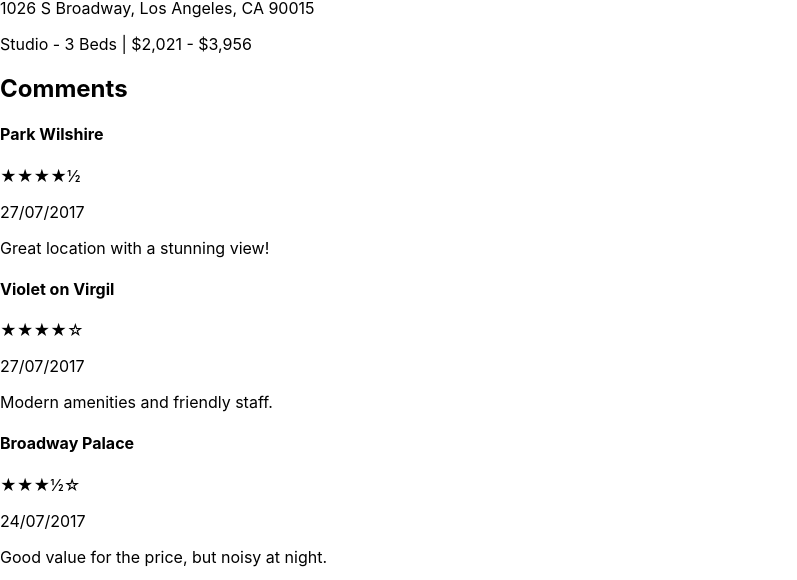
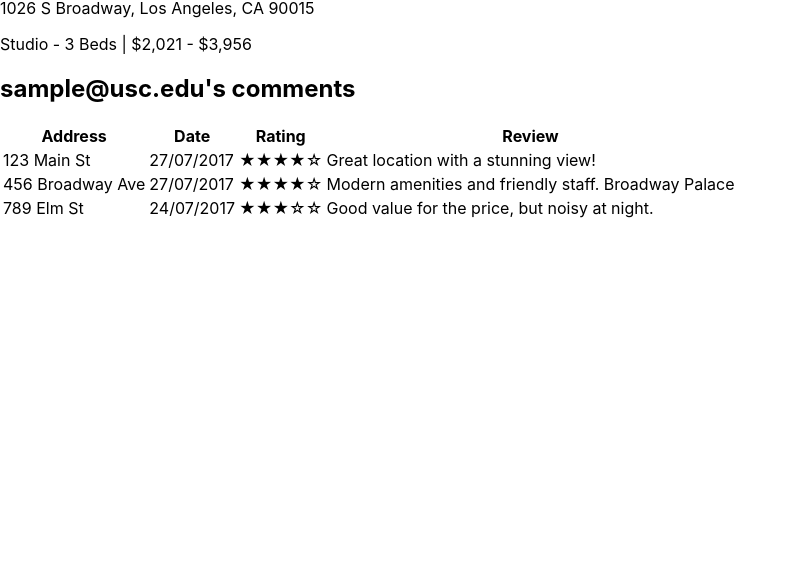
Before and after one commit to TrojanHousing/Frontend, a React (Create React App) app in the folder trojan-housing/: page /UserProfile in a window 1280 px wide. Shown: the part 1786-2366 px from the top of the page, without its empty margins (0-797 px from the left). After the commit the page ends 2007 px from the top, so only its background shows below. Built offline with nearby package versions, Linux system fonts and the light colour scheme.

Commit message:
UserProfile houses Comment

```diff
--- a/trojan-housing/src/UserProfile.js
+++ b/trojan-housing/src/UserProfile.js
@@ -1,5 +1,5 @@
 import React from 'react';
-
+import Comments from './Comment';
 
 // Sample properties data
 const properties = [
@@ -23,42 +23,6 @@ const properties = [
   }
 ];
 
-// Sample comments data with ratings
-const comments = [
-  {
-    property: 'Park Wilshire',
-    date: '27/07/2017',
-    rating: 4.5,
-    review: 'Great location with a stunning view!'
-  },
-  {
-    property: 'Violet on Virgil',
-    date: '27/07/2017',
-    rating: 4.0,
-    review: 'Modern amenities and friendly staff.'
-  },
-  {
-    property: 'Broadway Palace',
-    date: '24/07/2017',
-    rating: 3.5,
-    review: 'Good value for the price, but noisy at night.'
-  }
-];
-
-// Rating component to display stars
-const Rating = ({ value }) => {
-  const fullStars = Math.floor(value);
-  const halfStar = value % 1 !== 0;
-  const emptyStars = 5 - fullStars - (halfStar ? 1 : 0);
-  return (
-    <div className="rating">
-      {'★'.repeat(fullStars)}
-      {halfStar && '½'}
-      {'☆'.repeat(emptyStars)}
-    </div>
-  );
-};
-
 function UserProfile() {
   return (
     <div className="user-profile">
@@ -80,17 +44,7 @@ function UserProfile() {
         </div>
       </div>
       <div className="user-comments">
-        <h2>Comments</h2>
-        {comments.map((comment, index) => (
-          <div className="comment" key={index}>
-            <h4>{comment.property}</h4>
-            <div className="comment-body">
-              <Rating value={comment.rating} />
-              <p className="comment-date">{comment.date}</p>
-              <p className="comment-text">{comment.review}</p>
-            </div>
-          </div>
-        ))}
+        <Comments />
       </div>
     </div>
   );
```
